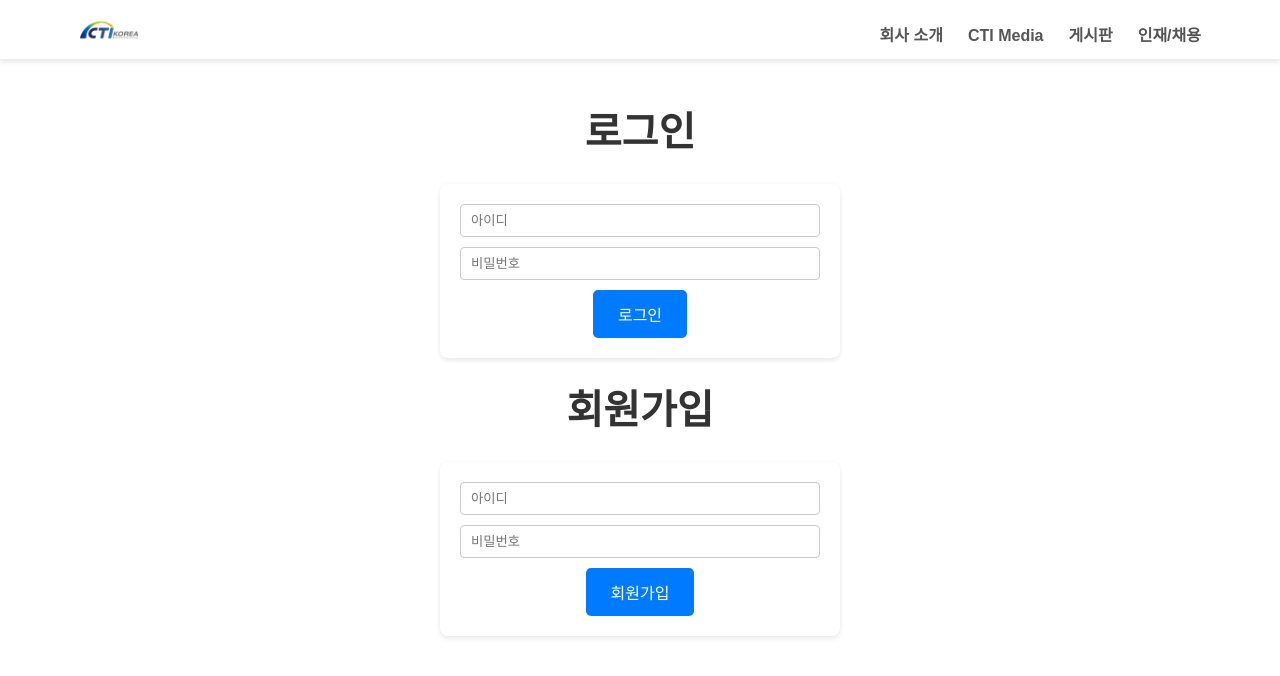
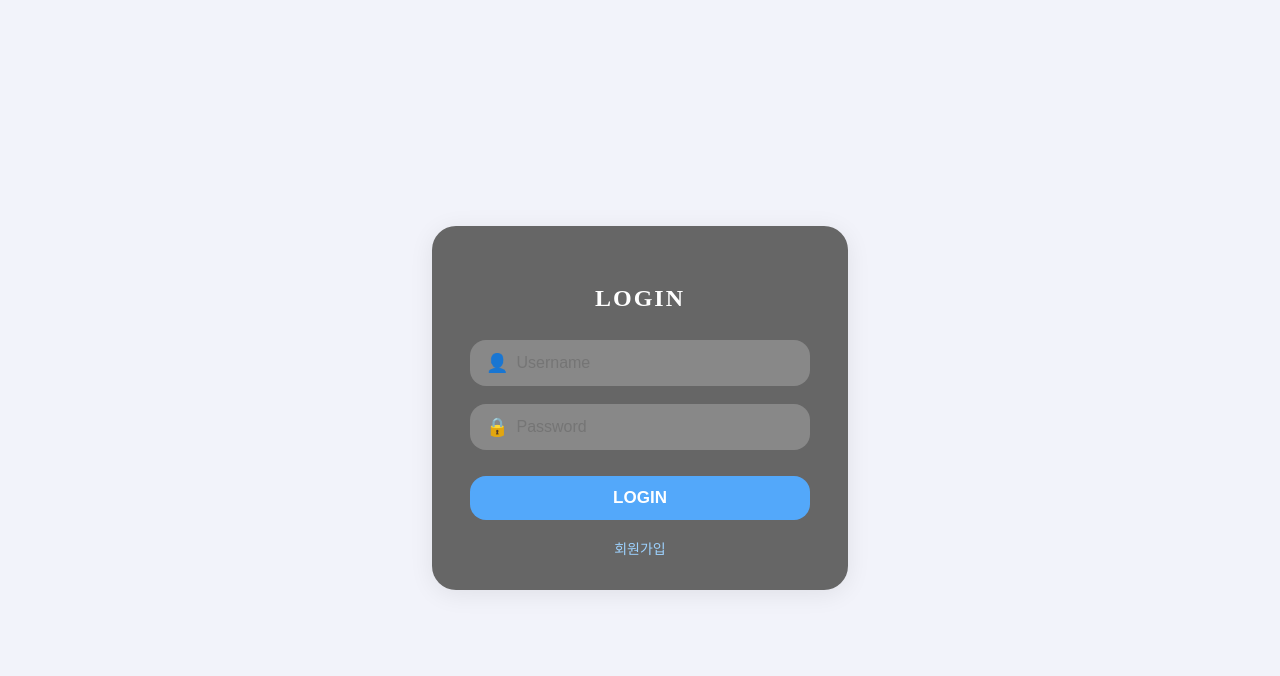
Before and after one commit to iChanee/work, a website: page index.html in a window 1280 px wide. Drawn offline with Linux system fonts and the light colour scheme.

Commit message:
로그인 회원가입 추가

```diff
--- /dev/null
+++ b/css/login.css
@@ -0,0 +1,86 @@
+body {
+  background: #f2f3fa;
+  min-height: 100vh;
+  display: flex;
+  align-items: center;
+  justify-content: center;
+}
+
+.login-box {
+  background: #666;
+  border-radius: 24px;
+  box-shadow: 0 4px 24px rgba(0,0,0,0.08);
+  padding: 40px 38px 32px 38px;
+  min-width: 340px;
+  color: #fff;
+  text-align: center;
+}
+
+.login-box h2 {
+  margin-bottom: 28px;
+  letter-spacing: 2px;
+}
+
+.input-group {
+  background: #888;
+  border-radius: 16px;
+  padding: 8px 16px;
+  margin-bottom: 18px;
+  display: flex;
+  align-items: center;
+}
+
+.input-group .icon {
+  margin-right: 8px;
+  font-size: 18px;
+  color: #d6d6d6;
+}
+
+.input-group input {
+  border: none;
+  background: transparent;
+  outline: none;
+  color: #fff;
+  width: 100%;
+  font-size: 16px;
+  padding: 6px 0;
+}
+
+.remember-row {
+  text-align: left;
+  margin-bottom: 16px;
+  color: #d6d6d6;
+}
+
+.login-btn {
+  width: 100%;
+  background: #53a8fa;
+  color: #fff;
+  border: none;
+  padding: 12px 0;
+  border-radius: 16px;
+  font-size: 17px;
+  font-weight: bold;
+  margin-top: 8px;
+  cursor: pointer;
+  transition: background 0.2s;
+}
+
+.login-btn:hover {
+  background: #3579b8;
+}
+
+.extra-links {
+  margin-top: 18px;
+  color: #ddd;
+  font-size: 14px;
+}
+
+.extra-links a {
+  color: #9dd2ff;
+  text-decoration: none;
+}
+
+.extra-links a:hover {
+  text-decoration: underline;
+}
--- a/index.html
+++ b/index.html
@@ -2,77 +2,48 @@
 <html lang="ko">
 <head>
   <meta charset="UTF-8">
-  <meta name="viewport" content="width=device-width, initial-scale=1.0">
   <title>로그인</title>
-  <link rel="stylesheet" href="css/base.css">
-  <link rel="stylesheet" href="css/layout.css">
-  <link rel="stylesheet" href="css/sub-page.css">
+  <link rel="stylesheet" href="css/login.css">
 </head>
+<body>
+  <div class="login-box">
+    <h2>LOGIN</h2>
+    <form id="login-form">
+      <div class="input-group">
+        <span class="icon">&#128100;</span>
+        <input type="text" id="login-username" placeholder="Username" required>
+      </div>
+      <div class="input-group">
+        <span class="icon">&#128274;</span>
+        <input type="password" id="login-password" placeholder="Password" required>
+      </div>
+      <button type="submit" class="login-btn">LOGIN</button>
+    </form>
+    <div class="extra-links">
+      <a href="register.html">회원가입</a>
+    </div>
+  </div>
+  <script>
+    document.getElementById('login-form').addEventListener('submit', async function(e) {
+      e.preventDefault();
+      const username = document.getElementById('login-username').value.trim();
+      const password = document.getElementById('login-password').value;
 
-<body class="login-page">
-  <main class="login-container">
-    <h2>로그인</h2>
-    <form id="login-form" class="board-form">
-      <input type="text" id="login-username" placeholder="아이디" required>
-      <input type="password" id="login-password" placeholder="비밀번호" required>
-      <button type="submit" class="btn">로그인</button>
-    </form>
+      const res = await fetch('/api/login', {
+        method: 'POST',
+        headers: { 'Content-Type': 'application/json' },
+        body: JSON.stringify({ username, password })
+      });
+      const data = await res.json();
 
-<body>
-    <header>
-        <div class="container">
-            <div class="logo">
-                <a href="index.html"><img src="images/company_logo.png" alt="회사 로고"></a>
-            </div>
-            <nav>
-                <ul>
-                    <li class="dropdown">
-                        <a href="company-intro.html">회사 소개</a>
-                        <div class="dropdown-content">
-                            <a href="company-intro.html#greeting" class="view-more-link">인사말</a>
-                            <a href="company-intro.html#business-areas" class="view-more-link">사업 분야</a>
-                            <a href="company-intro.html#partners" class="view-more-link">협력사</a>
-                            <a href="company-intro.html#welfare" class="view-more-link">복리후생</a>
-                        </div>
-                    </li>
-                    <li class="dropdown">
-                        <a href="cti-media.html">CTI Media</a>
-                        <div class="dropdown-content">
-                            <a href="cti-media.html#company-landscape">회사 풍경</a>
-                            <a href="cti-media.html#employee-talk">현직자 소통</a>
-                            <a href="cti-media.html#web-magazine-full">웹 매거진</a>
-                        </div>
-                    </li>
-                    <li class="dropdown">
-                        <a href="board.html">게시판</a>
-                        <div class="dropdown-content">
-                            <a href="board.html#community">커뮤니티</a>
-                            <a href="board.html#qna-board">Q&A 게시판</a>
-                            <a href="board.html#inquiry-full">문의</a>
-                        </div>
-                    </li>
-                    <li class="dropdown">
-                        <a href="careers.html">인재/채용</a>
-                        <div class="dropdown-content">
-                            <a href="careers.html#ideal-talent">인재상</a>
-                            <a href="careers.html#job-categories">직무 구분</a>
-                            <a href="careers.html#successful-cases">우수 합격 사례</a>
-                        </div>
-                    </li>
-                </ul>
-            </nav>
-        </div>
-    </header>
-
-
-    <h2>회원가입</h2>
-    <form id="register-form" class="board-form">
-      <input type="text" id="register-username" placeholder="아이디" required>
-      <input type="password" id="register-password" placeholder="비밀번호" required>
-      <button type="submit" class="btn">회원가입</button>
-    </form>
-  </main>
-
-  <script src="js/auth.js"></script>
+      if (res.ok) {
+        alert('로그인 성공!');
+        // 로그인 후 이동할 페이지 (예: 메인, 게시판 등)
+        window.location.href = 'board.html';
+      } else {
+        alert(data.error || '로그인 실패');
+      }
+    });
+  </script>
 </body>
 </html>
```
Also changed, not shown: register.html (added, +58 -0 lines).
